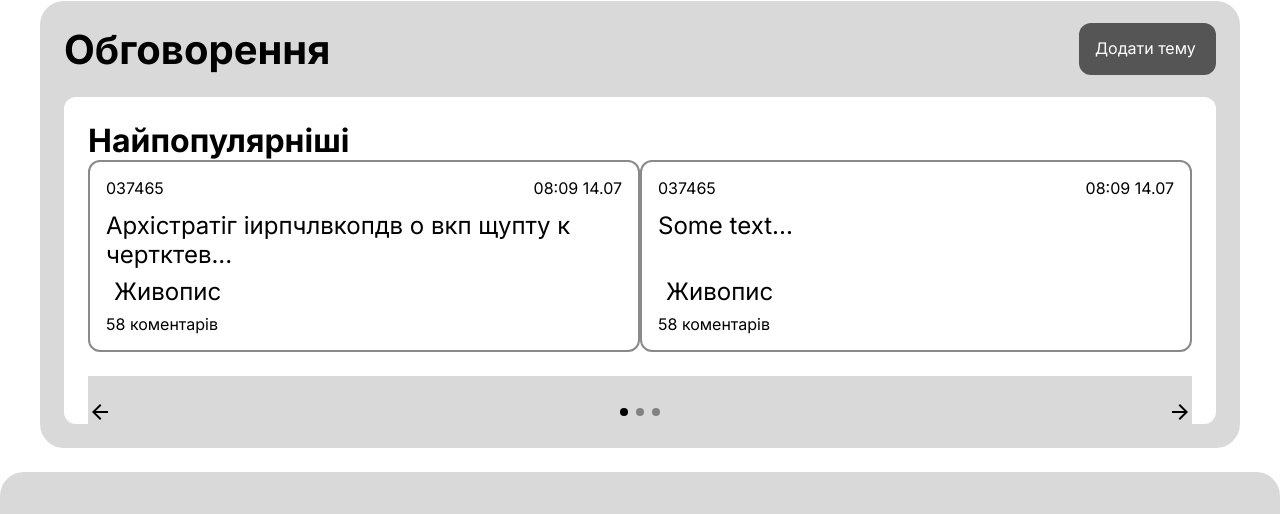
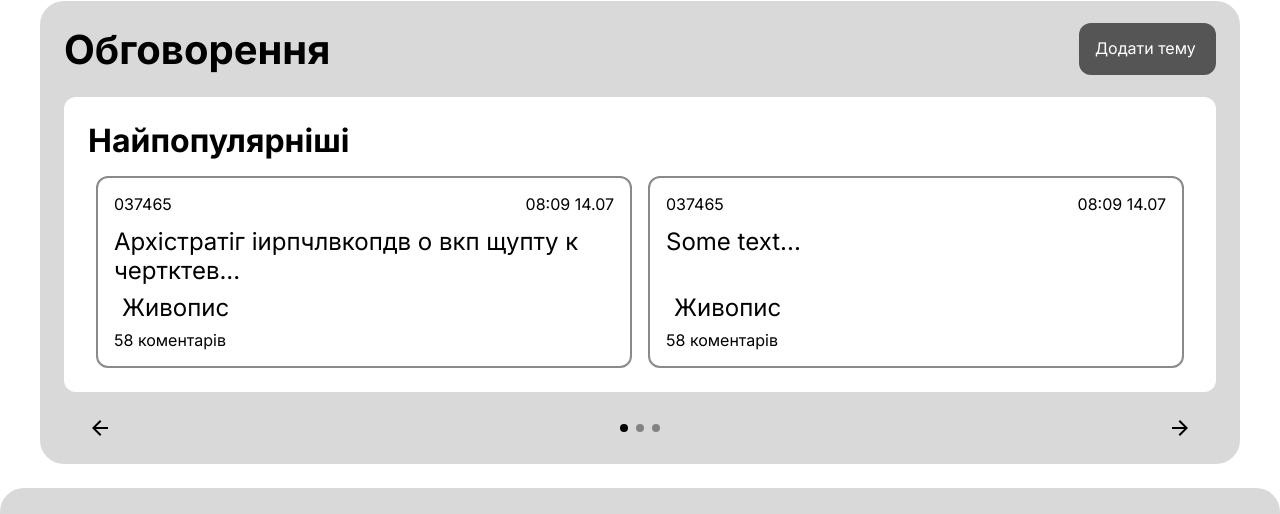
Before and after one commit to Valentyn-Radobenko/antiques-market-place, a React (Create React App) app: page /#/ in a window 1280 px wide. Shown: the part 1783-2297 px from the top of the page. Built offline with nearby package versions, Linux system fonts and the light colour scheme.

Commit message:
fix new sliders design

```diff
--- a/src/components/Sliders/DiscussionsSlider.tsx
+++ b/src/components/Sliders/DiscussionsSlider.tsx
@@ -21,10 +21,11 @@ export const DiscussionsSlider: React.FC = () => {
       )}
       slides={discussionsSlides}
       slidesPerView={2}
-      customSectionClassName="slider--discussions"
-      customWrapperClassName="slider__wrapper--discussions"
+      customSectionClassName="slider__discussions"
+      customWrapperClassName="slider__discussions-wrapper"
       renderSlide={slide => (
-        <div className="slider__discussion">
+        <div key={slide.id} className="slider__discussion">
+          <div className="slider__duscussion-content">
             <div className="slider__discussion-data">
               <p className="slider__discussion-id">{slide.id}</p>
               <p className="slider__discussion-date">{slide.createdAt}</p>
@@ -33,6 +34,7 @@ export const DiscussionsSlider: React.FC = () => {
             <p className="slider__discussion-category">{slide.category}</p>
             <p className="slider__discussion-comments">{`${slide.commentsLength} коментарів`}</p>
           </div>
+        </div>
       )}
     />
   );
--- a/src/components/Sliders/Slider.tsx
+++ b/src/components/Sliders/Slider.tsx
@@ -1,17 +1,5 @@
 import { useRef } from 'react';
 import SlickSlider from 'react-slick';
-
-function CustomPrevArrow(props: any) {
-  const { style, onClick } = props;
-
-  return (
-    <div
-      className="custom-prev-arrow"
-      style={{ ...style, display: 'block' }}
-      onClick={onClick}
-    ></div>
-  );
-}
 
 interface SliderProps<T> {
   sliderTitle: string;
@@ -57,7 +45,6 @@ export default function Slider<T>({
     autoplay: false,
     slidesToShow: slidesPerView,
     slidesToScroll: 1,
-    prevArrow: <CustomPrevArrow />,
     appendDots: (dots: any) => (
       <div className="slider__dots">
         <div onClick={previous} className="slider__prev-arr"></div>
@@ -74,12 +61,13 @@ export default function Slider<T>({
         <h2 className="slider__header-title">{sliderTitle}</h2>
         {renderSliderLink()}
       </header>
-
-      <div className={`slider__container ${customWrapperClassName}`}>
-        {renderSecondSliderTitle && renderSecondSliderTitle()}
-        <SlickSlider ref={sliderRef} {...settings}>
-          {slides.map(slide => renderSlide(slide))}
-        </SlickSlider>
+      <div className={`slider__big-container ${customWrapperClassName}-big`}>
+        <div className={`slider__container ${customWrapperClassName}`}>
+          {renderSecondSliderTitle && renderSecondSliderTitle()}
+          <SlickSlider ref={sliderRef} {...settings}>
+            {slides.map(slide => renderSlide(slide))}
+          </SlickSlider>
+        </div>
       </div>
     </section>
   );
--- a/src/components/Sliders/Sliders.scss
+++ b/src/components/Sliders/Sliders.scss
@@ -33,6 +33,8 @@
       font-style: normal;
       font-weight: 400;
       line-height: normal;
+
+      @include hover(text-decoration, underline);
     }
 
     &-button {
@@ -53,9 +55,7 @@
       text-underline-position: from-font;
       text-decoration-skip-ink: none;
 
-      &:hover {
-        background-color: #444;
-      }
+      @include hover(background-color, #444);
 
       &:active {
         background-color: #333;
@@ -89,6 +89,7 @@
       object-position: center;
       object-fit: cover;
       z-index: -1;
+      border-radius: 12px;
     }
 
     &-content {
@@ -188,15 +189,9 @@
     cursor: pointer;
   }
 
-  &__wrapper--discussions {
-    background-color: white;
-    border-radius: 12px;
-    padding-bottom: 0;
-    padding-inline: 24px;
-  }
-
   &__discussions {
     &-title {
+      margin-bottom: 16px;
       color: #000;
       border-radius: 12px;
       padding-top: 24px;
@@ -206,20 +201,62 @@
       font-weight: 700;
       line-height: normal;
     }
+
+    &-wrapper {
+      position: relative;
+      overflow: hidden;
+      // background-color: white;
+      border-radius: 12px;
+      padding-inline: 24px;
+      z-index: 1;
+
+      & > .slick-slider > .slick-dots {
+        position: relative;
+        padding-block: 24px;
+        bottom: 0;
+        top: 24px;
+      }
+
+      &::after {
+        content: '';
+        position: absolute;
+        bottom: 0;
+        left: 0;
+        right: 0;
+        height: 48px; // Залежить від розміру slick-dots
+        border-radius: 0 0 12px 12px;
+        background-color: #d9d9d9; // Колір фону
+        z-index: 1;
+      }
+
+      &-big {
+        position: relative;
+
+        &::after {
+          content: '';
+          position: absolute;
+          top: 0; // Зміщення для покриття верхнього краю
+          left: 0;
+          right: 0;
+          bottom: 48px; // Зміщення для заокруглення
+          background-color: white;
+          z-index: 0;
+          border-radius: 12px;
+        }
+      }
+    }
   }
 
   &__discussion {
     display: flex;
     height: 100%;
     width: 100%;
-    max-width: 607px;
     padding: 16px;
     flex-direction: column;
     align-items: flex-start;
     gap: 8px;
     border-radius: 12px;
     border: 2px solid #8a8a8a;
-    margin-bottom: 24px;
 
     &-data {
       display: flex;
@@ -286,7 +323,7 @@
   justify-content: space-between;
   align-items: center;
   padding-top: 24px;
-  z-index: 23;
+  z-index: 2;
   background-color: #d9d9d9;
 
   ul {
@@ -320,3 +357,7 @@
     }
   }
 }
+
+.slick-slide > div {
+  margin: 0 8px;
+}
```
Lines whose indentation alone changed are shown as unchanged.
